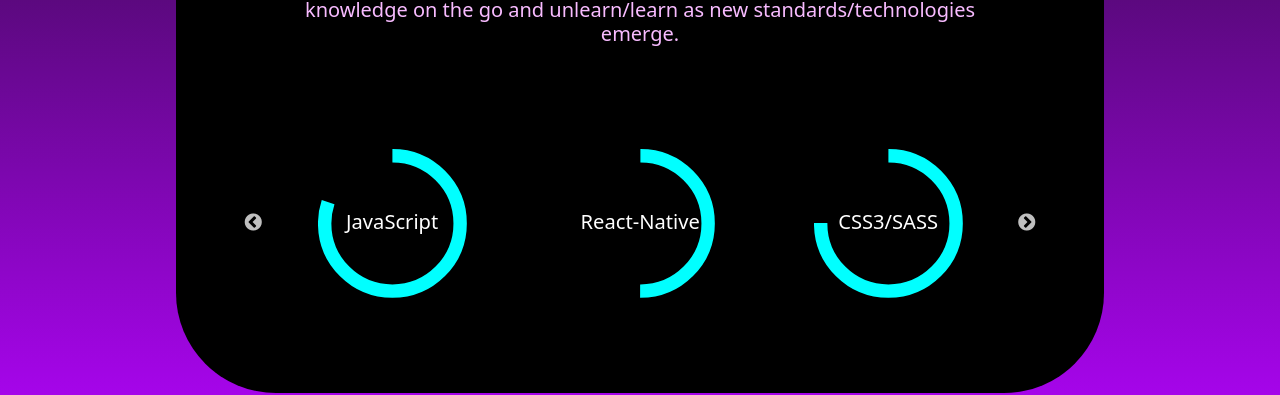
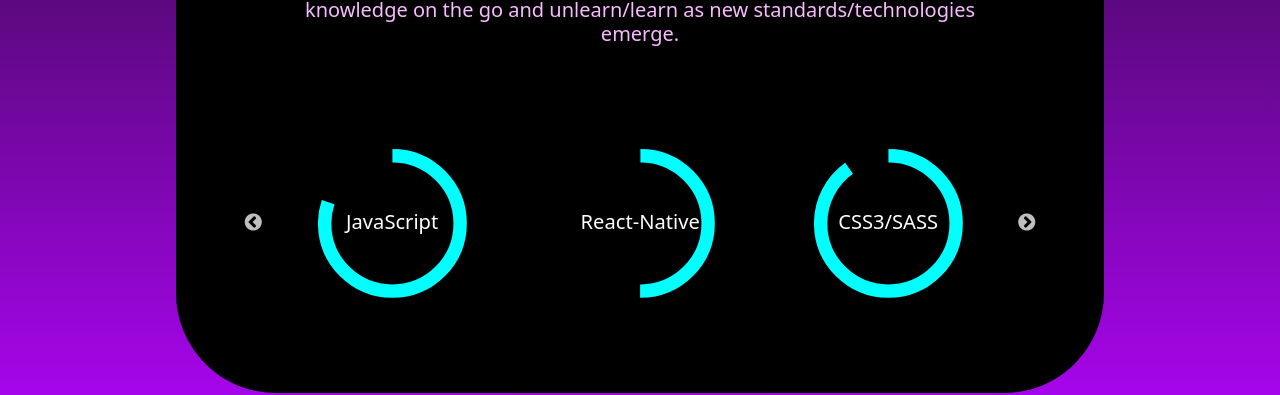
Before and after one commit to Yodawgz0/yodawgz0.github.io, a React (Create React App) app: page / in a window 1280 px wide. Shown: the part 1409-1804 px from the top of the page. Built offline with nearby package versions, Linux system fonts and the light colour scheme.

Commit message:
pavkage update

```diff
--- a/src/features/skillsSlider.js
+++ b/src/features/skillsSlider.js
@@ -10,11 +10,11 @@
     { skill: "ReactJS", percent: 80 },
     { skill: "JavaScript", percent: 80 },
     { skill: "React-Native", percent: 50 },
-    { skill: "CSS3/SASS", percent: 75 },
+    { skill: "CSS3/SASS", percent: 90 },
     { skill: "TCP/UDP", percent: 50 },
     { skill: "Python", percent: 95 },
     { skill: "HTML5", percent: 80 },
-    { skill: "APIs", percent: 60 },
+    { skill: "Redux", percent: 80 },
   ];
   const SliderSettings = {
     infinite: true,
@@ -28,24 +28,18 @@
         breakpoint: 480,
         settings: {
           slidesToShow: 1,
-          slidesToScroll: 3,
-          infinite: true,
-          dots: true,
         },
       },
       {
         breakpoint: 600,
         settings: {
           slidesToShow: 2,
-          slidesToScroll: 2,
-          initialSlide: 2,
         },
       },
       {
         breakpoint: 1024,
         settings: {
           slidesToShow: 3,
-          slidesToScroll: 1,
         },
       },
     ],
@@ -61,7 +55,7 @@
                 styles={buildStyles({
                   trailColor: "#000000",
                   pathColor: "#01FFFF",
-
+                  borderRadius: "10px",
                   strokeLinecap: "butt",
                 })}
                 strokeWidth={9}
```
Also changed, not shown: 1 other file (tests, documents, lock files or other folders).
